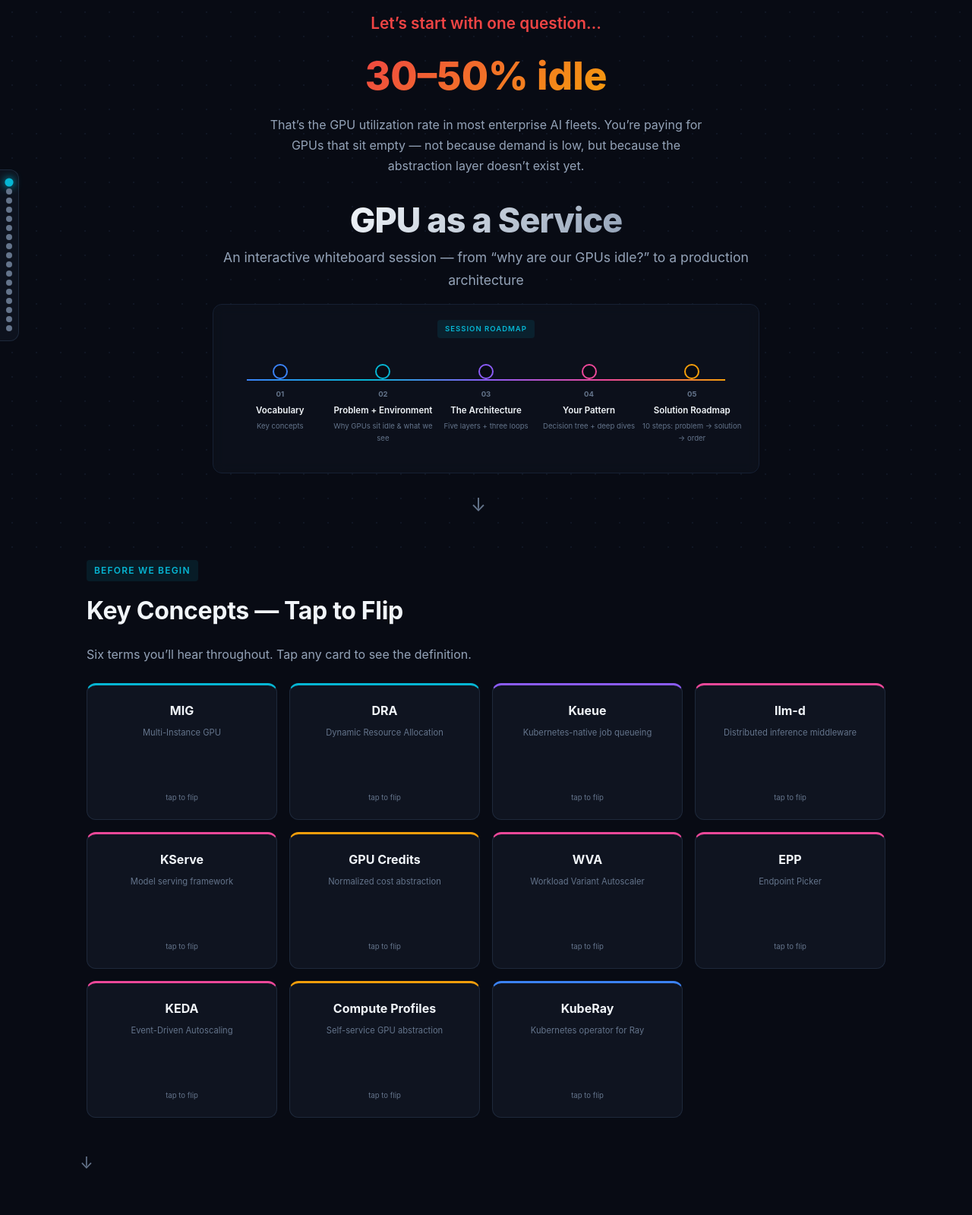
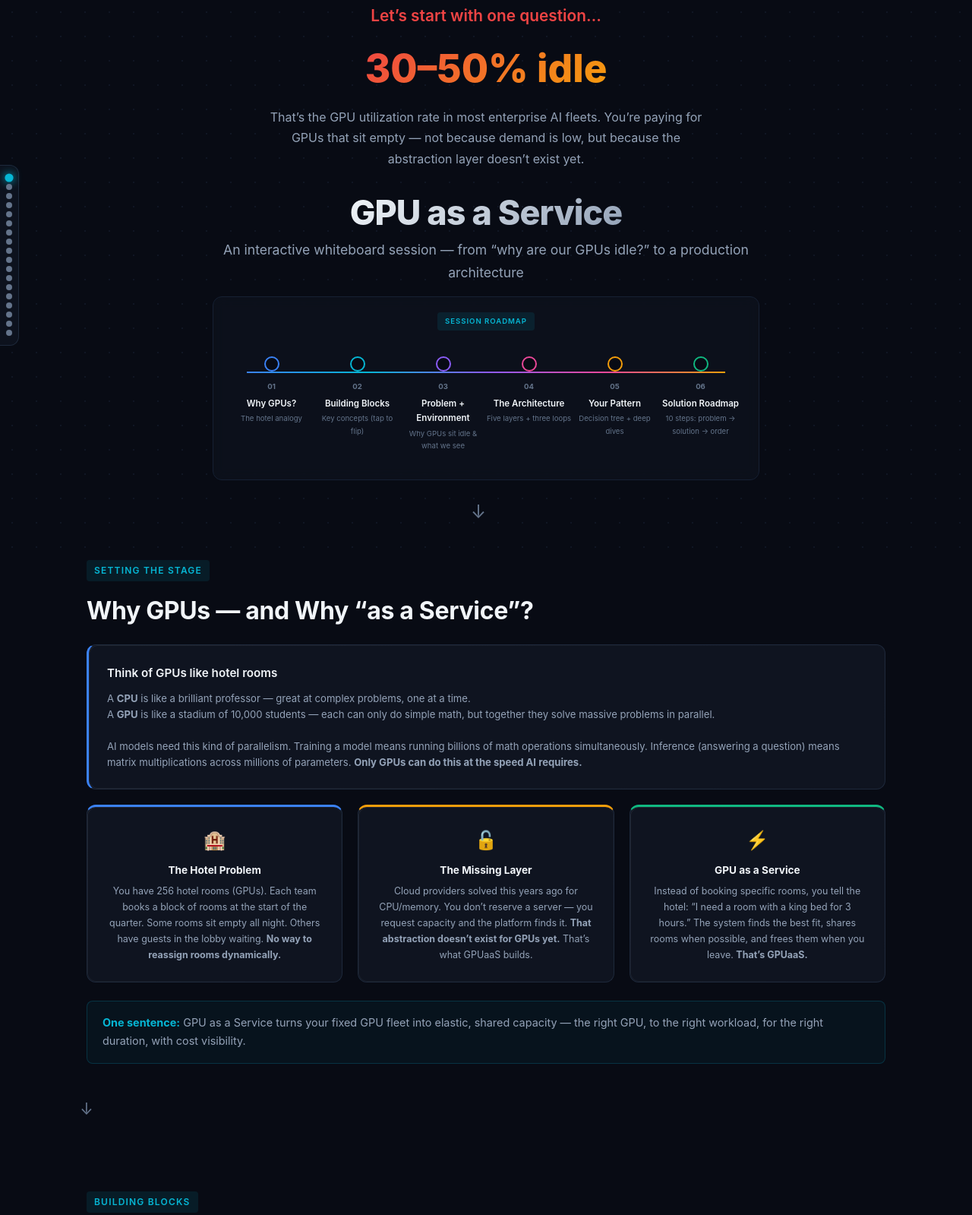
Before and after one commit to rrbanda/gpu-as-a-service, a plain HTML site: page index.html in a window 1280 px wide. Shown: the part 64-1663 px from the top of the page at 76% size. Drawn offline with Linux system fonts and the light colour scheme.

Commit message:
Add GPU 101 section and facilitator-driven sticky notes
For audiences new to GPUs:
- New "Why GPUs?" section with hotel room analogy explains
  CPU vs GPU, the hotel problem, and what GPUaaS means
- Sticky notes are now facilitator-driven: click "Reveal Common
  Pain Points" to show pre-seeded cards one at a time while
  narrating, instead of asking audience to provide answers
- Custom input still available via "+ Add Custom" toggle
- Agenda updated from 5 to 6 steps with GPU 101 as step 01
- Vocabulary section reframed as "Building Blocks" with
  beginner-friendly intro text

```diff
--- a/css/main.css
+++ b/css/main.css
@@ -981,6 +981,7 @@ details.yaml-toggle[open] summary {
 .agenda-step:nth-child(3) .agenda-dot { border-color: var(--l3-governance); }
 .agenda-step:nth-child(4) .agenda-dot { border-color: var(--l4-ai-aware); }
 .agenda-step:nth-child(5) .agenda-dot { border-color: var(--l5-self-service); }
+.agenda-step:nth-child(6) .agenda-dot { border-color: var(--green); }
 
 .agenda-num {
   font-size: 0.6rem;
--- a/index.html
+++ b/index.html
@@ -34,7 +34,8 @@
 
 <nav id="side-nav">
   <a href="#hero" data-label="Opening" class="active"></a>
-  <a href="#vocab" data-label="Key Concepts"></a>
+  <a href="#gpu101" data-label="Why GPUs?"></a>
+  <a href="#vocab" data-label="Building Blocks"></a>
   <a href="#problems" data-label="Three Problems"></a>
   <a href="#discovery" data-label="The Environment"></a>
   <a href="#challenges" data-label="AI Challenges"></a>
@@ -72,30 +73,36 @@
       <div class="agenda-step">
         <div class="agenda-dot"></div>
         <div class="agenda-num">01</div>
-        <a href="#vocab" style="text-decoration:none;"><div class="agenda-title">Vocabulary</div></a>
-        <div class="agenda-time">Key concepts</div>
+        <a href="#gpu101" style="text-decoration:none;"><div class="agenda-title">Why GPUs?</div></a>
+        <div class="agenda-time">The hotel analogy</div>
       </div>
       <div class="agenda-step">
         <div class="agenda-dot"></div>
         <div class="agenda-num">02</div>
-        <a href="#problems" style="text-decoration:none;"><div class="agenda-title">Problem + Environment</div></a>
-        <div class="agenda-time">Why GPUs sit idle &amp; what we see</div>
+        <a href="#vocab" style="text-decoration:none;"><div class="agenda-title">Building Blocks</div></a>
+        <div class="agenda-time">Key concepts (tap to flip)</div>
       </div>
       <div class="agenda-step">
         <div class="agenda-dot"></div>
         <div class="agenda-num">03</div>
-        <a href="#layers" style="text-decoration:none;"><div class="agenda-title">The Architecture</div></a>
-        <div class="agenda-time">Five layers + three loops</div>
+        <a href="#problems" style="text-decoration:none;"><div class="agenda-title">Problem + Environment</div></a>
+        <div class="agenda-time">Why GPUs sit idle &amp; what we see</div>
       </div>
       <div class="agenda-step">
         <div class="agenda-dot"></div>
         <div class="agenda-num">04</div>
-        <a href="#decision" style="text-decoration:none;"><div class="agenda-title">Your Pattern</div></a>
-        <div class="agenda-time">Decision tree + deep dives</div>
+        <a href="#layers" style="text-decoration:none;"><div class="agenda-title">The Architecture</div></a>
+        <div class="agenda-time">Five layers + three loops</div>
       </div>
       <div class="agenda-step">
         <div class="agenda-dot"></div>
         <div class="agenda-num">05</div>
+        <a href="#decision" style="text-decoration:none;"><div class="agenda-title">Your Pattern</div></a>
+        <div class="agenda-time">Decision tree + deep dives</div>
+      </div>
+      <div class="agenda-step">
+        <div class="agenda-dot"></div>
+        <div class="agenda-num">06</div>
         <a href="#nextsteps" style="text-decoration:none;"><div class="agenda-title">Solution Roadmap</div></a>
         <div class="agenda-time">10 steps: problem &rarr; solution &rarr; order</div>
       </div>
@@ -104,22 +111,61 @@
 
   <!-- LIVE STICKY NOTES (visible in Presenter Mode) -->
   <div class="wb-sticky-zone">
-    <p style="font-size:0.85rem;color:var(--text-secondary);margin-bottom:8px;">What frustrates your team most about GPUs today?</p>
-    <div class="wb-sticky-input-row">
-      <input id="wb-sticky-input" class="wb-sticky-input" type="text" placeholder="Type an answer and press Enter&hellip;" />
-      <button id="wb-sticky-add" class="wb-sticky-btn">Add</button>
-    </div>
+    <p style="font-size:0.85rem;color:var(--text-secondary);margin-bottom:8px;">These are the pain points we hear most often. Do any sound familiar?</p>
+    <div style="display:flex;gap:8px;margin-bottom:12px;flex-wrap:wrap;">
+      <button id="wb-seed-stickies" class="wb-sticky-btn">Reveal Common Pain Points</button>
+      <button id="wb-sticky-add" class="wb-sticky-btn" style="background:var(--raised);color:var(--text);border:1px solid var(--border);">+ Add Custom</button>
+    </div>
+    <input id="wb-sticky-input" class="wb-sticky-input" type="text" placeholder="Type a custom pain point and press Enter&hellip;" style="display:none;margin-bottom:12px;" />
     <div id="wb-sticky-board" class="wb-sticky-board"></div>
   </div>
 
-  <a href="#vocab" class="scroll-indicator" title="Start the session">&#8595;</a>
+  <a href="#gpu101" class="scroll-indicator" title="Start the session">&#8595;</a>
+</section>
+
+<!-- GPU 101 — THE ANALOGY -->
+<section id="gpu101" class="section">
+  <span class="section-label">Setting the Stage</span>
+  <h2>Why GPUs &mdash; and Why &ldquo;as a Service&rdquo;?</h2>
+
+  <div class="card" style="margin-top:16px;margin-bottom:20px;border-left:3px solid var(--l1-fleet);">
+    <h3 style="font-size:0.95rem;margin-bottom:10px;">Think of GPUs like hotel rooms</h3>
+    <p style="font-size:0.82rem;color:var(--text-secondary);line-height:1.6;">
+      A <strong>CPU</strong> is like a brilliant professor &mdash; great at complex problems, one at a time.<br>
+      A <strong>GPU</strong> is like a stadium of 10,000 students &mdash; each can only do simple math, but together they solve massive problems in parallel.<br><br>
+      AI models need this kind of parallelism. Training a model means running billions of math operations simultaneously. Inference (answering a question) means matrix multiplications across millions of parameters. <strong>Only GPUs can do this at the speed AI requires.</strong>
+    </p>
+  </div>
+
+  <div class="grid-3" style="margin-bottom:20px;">
+    <div class="card" style="text-align:center;border-top:3px solid var(--l1-fleet);">
+      <div style="font-size:1.5rem;">&#127976;</div>
+      <h4 style="font-size:0.85rem;margin:8px 0 4px;">The Hotel Problem</h4>
+      <p style="font-size:0.78rem;color:var(--text-secondary);">You have 256 hotel rooms (GPUs). Each team books a block of rooms at the start of the quarter. Some rooms sit empty all night. Others have guests in the lobby waiting. <strong>No way to reassign rooms dynamically.</strong></p>
+    </div>
+    <div class="card" style="text-align:center;border-top:3px solid var(--amber);">
+      <div style="font-size:1.5rem;">&#128275;</div>
+      <h4 style="font-size:0.85rem;margin:8px 0 4px;">The Missing Layer</h4>
+      <p style="font-size:0.78rem;color:var(--text-secondary);">Cloud providers solved this years ago for CPU/memory. You don&rsquo;t reserve a server &mdash; you request capacity and the platform finds it. <strong>That abstraction doesn&rsquo;t exist for GPUs yet.</strong> That&rsquo;s what GPUaaS builds.</p>
+    </div>
+    <div class="card" style="text-align:center;border-top:3px solid var(--green);">
+      <div style="font-size:1.5rem;">&#9889;</div>
+      <h4 style="font-size:0.85rem;margin:8px 0 4px;">GPU as a Service</h4>
+      <p style="font-size:0.78rem;color:var(--text-secondary);">Instead of booking specific rooms, you tell the hotel: &ldquo;I need a room with a king bed for 3 hours.&rdquo; The system finds the best fit, shares rooms when possible, and frees them when you leave. <strong>That&rsquo;s GPUaaS.</strong></p>
+    </div>
+  </div>
+
+  <div class="insight-box">
+    <strong>One sentence:</strong> GPU as a Service turns your fixed GPU fleet into elastic, shared capacity &mdash; the right GPU, to the right workload, for the right duration, with cost visibility.
+  </div>
+  <a href="#vocab" class="section-arrow" title="Next: Key Concepts">&#8595;</a>
 </section>
 
 <!-- FLASH CARDS — VOCABULARY -->
 <section id="vocab" class="section">
-  <span class="section-label">Before We Begin</span>
+  <span class="section-label">Building Blocks</span>
   <h2>Key Concepts &mdash; Tap to Flip</h2>
-  <p style="margin-bottom:4px;">Six terms you&rsquo;ll hear throughout. Tap any card to see the definition.</p>
+  <p style="margin-bottom:4px;">These are the components that make GPUaaS work. Don&rsquo;t worry about memorizing &mdash; we&rsquo;ll see each one in action. Tap any card to see the definition.</p>
 
   <div class="flashcard-grid">
     <div class="flashcard" onclick="this.classList.toggle('flipped')">
--- a/js/main.js
+++ b/js/main.js
@@ -207,24 +207,62 @@
     if (presenterMode) exitPresenter(); else enterPresenter();
   });
 
-  // Live sticky notes
+  // Live sticky notes — facilitator-driven with pre-seeded pain points
   var stickyInput = document.getElementById('wb-sticky-input');
-  var stickyBtn = document.getElementById('wb-sticky-add');
+  var stickyAddBtn = document.getElementById('wb-sticky-add');
   var stickyBoard = document.getElementById('wb-sticky-board');
+  var seedBtn = document.getElementById('wb-seed-stickies');
 
-  function addSticky() {
-    if (!stickyInput || !stickyInput.value.trim()) return;
+  var seedPainPoints = [
+    'Provisioning takes days — tickets, approvals, wait',
+    'GPUs sit idle overnight but are still reserved',
+    'No visibility into who is using what',
+    'Small models get a full GPU — massive waste',
+    'Training jobs crash inference with no warning',
+    'No way to share GPUs across teams',
+    'Cost attribution is impossible — no showback',
+    'Data scientists hoard GPUs in idle notebooks'
+  ];
+  var seedIndex = 0;
+
+  function addStickyNote(text) {
+    if (!stickyBoard) return;
     var note = document.createElement('div');
     note.className = 'wb-sticky-note';
-    note.textContent = stickyInput.value.trim();
+    note.textContent = text;
     stickyBoard.appendChild(note);
+  }
+
+  if (seedBtn) seedBtn.addEventListener('click', function() {
+    if (seedIndex >= seedPainPoints.length) return;
+    addStickyNote(seedPainPoints[seedIndex]);
+    seedIndex++;
+    if (seedIndex >= seedPainPoints.length) {
+      seedBtn.textContent = 'All revealed';
+      seedBtn.disabled = true;
+      seedBtn.style.opacity = '0.5';
+    } else {
+      seedBtn.textContent = 'Next Pain Point (' + (seedPainPoints.length - seedIndex) + ' left)';
+    }
+  });
+
+  if (stickyAddBtn) stickyAddBtn.addEventListener('click', function() {
+    if (stickyInput) {
+      var isHidden = stickyInput.style.display === 'none';
+      stickyInput.style.display = isHidden ? 'block' : 'none';
+      if (isHidden) stickyInput.focus();
+    }
+  });
+
+  function addCustomSticky() {
+    if (!stickyInput || !stickyInput.value.trim()) return;
+    addStickyNote(stickyInput.value.trim());
     stickyInput.value = '';
     stickyInput.focus();
   }
 
-  if (stickyBtn) stickyBtn.addEventListener('click', addSticky);
   if (stickyInput) stickyInput.addEventListener('keydown', function(e) {
-    if (e.key === 'Enter') { e.preventDefault(); addSticky(); }
+    if (e.key === 'Enter') { e.preventDefault(); addCustomSticky(); }
   });
 
   // Inject vote buttons into use case mapping rows
```
